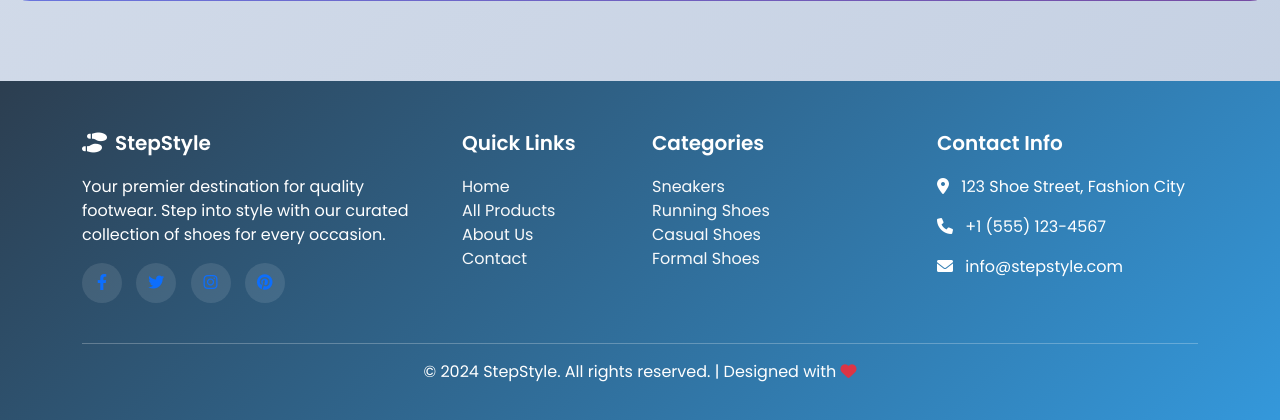
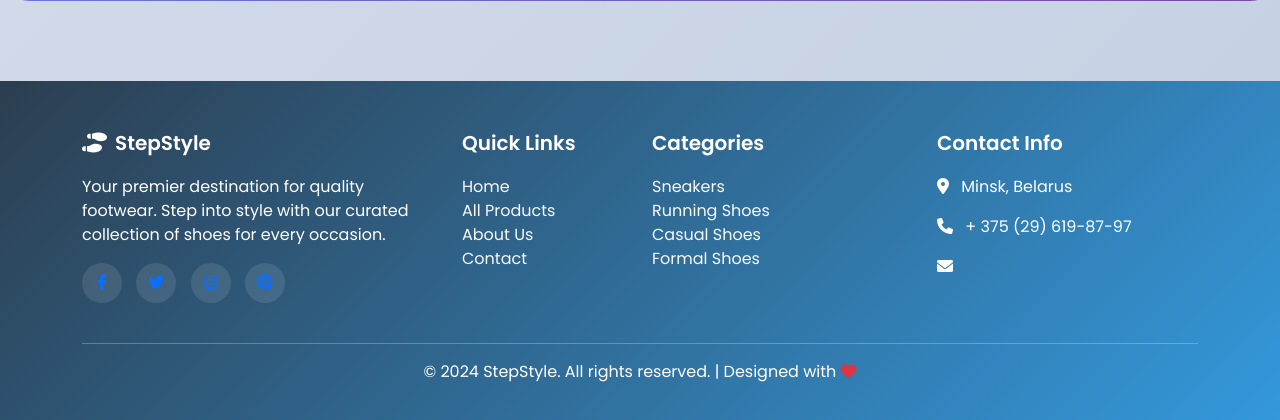
Before and after one commit to TimurGavrilovich/Django--Shoe-Store-, a Django app: page / in a window 1280 px wide. Shown: the part 4581-5001 px from the top of the page. Run offline with Django 5.2, Linux system fonts and the light colour scheme; data comes from the database, SQL or seed files in the repository; both versions use the stored data as it was after the commit.

Commit message:
Email link

```diff
--- a/shoe_store_project/templates/base.html
+++ b/shoe_store_project/templates/base.html
@@ -452,9 +452,9 @@
                 </div>
                 <div class="col-lg-3 mb-4">
                     <h5>Contact Info</h5>
-                    <p><i class="fas fa-map-marker-alt me-2"></i> 123 Shoe Street, Fashion City</p>
-                    <p><i class="fas fa-phone me-2"></i> +1 (555) 123-4567</p>
-                    <p><i class="fas fa-envelope me-2"></i> info@stepstyle.com</p>
+                    <p><i class="fas fa-map-marker-alt me-2"></i> Minsk, Belarus</p>
+                    <p><i class="fas fa-phone me-2"></i> + 375 (29) 619-87-97 </p>
+                    <p><i class="fas fa-envelope me-2"></i> <a href=gavrilovich99@inbox.ru”></a></p>
                 </div>
             </div>
             <hr class="bg-light">
```
Also changed, not shown: shoe_store_project/db.sqlite3, shoe_store_project/media/products/pexels-perfect-lens-11820506.jpg (added).
